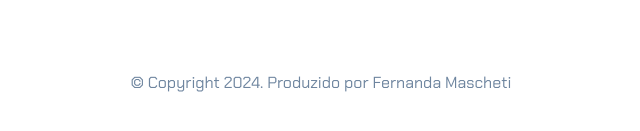
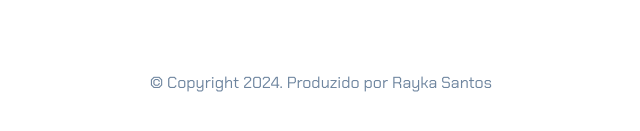
Before and after one commit to RaykaSantos19/Portifolio1, a plain HTML site: page index.html in a window 1280 px wide. Shown: the part 1178-1309 px from the top of the page, 319-959 px from the left. Drawn offline with nearby package versions, Linux system fonts and the light colour scheme.

Commit message:
Update index.html

```diff
--- a/index.html
+++ b/index.html
@@ -208,7 +208,7 @@
             <i class="bi bi-github"></i>
             <a href="https://github.com/femascheti">GitHub</a>
         </div>
-        <p class="my-5 text-center">© Copyright 2024. Produzido por Fernanda Mascheti</p>
+        <p class="my-5 text-center">© Copyright 2024. Produzido por Rayka Santos</p>
     </footer>
 
     <script src="https://cdn.jsdelivr.net/npm/bootstrap@5.3.2/dist/js/bootstrap.bundle.min.js"></script>
```
